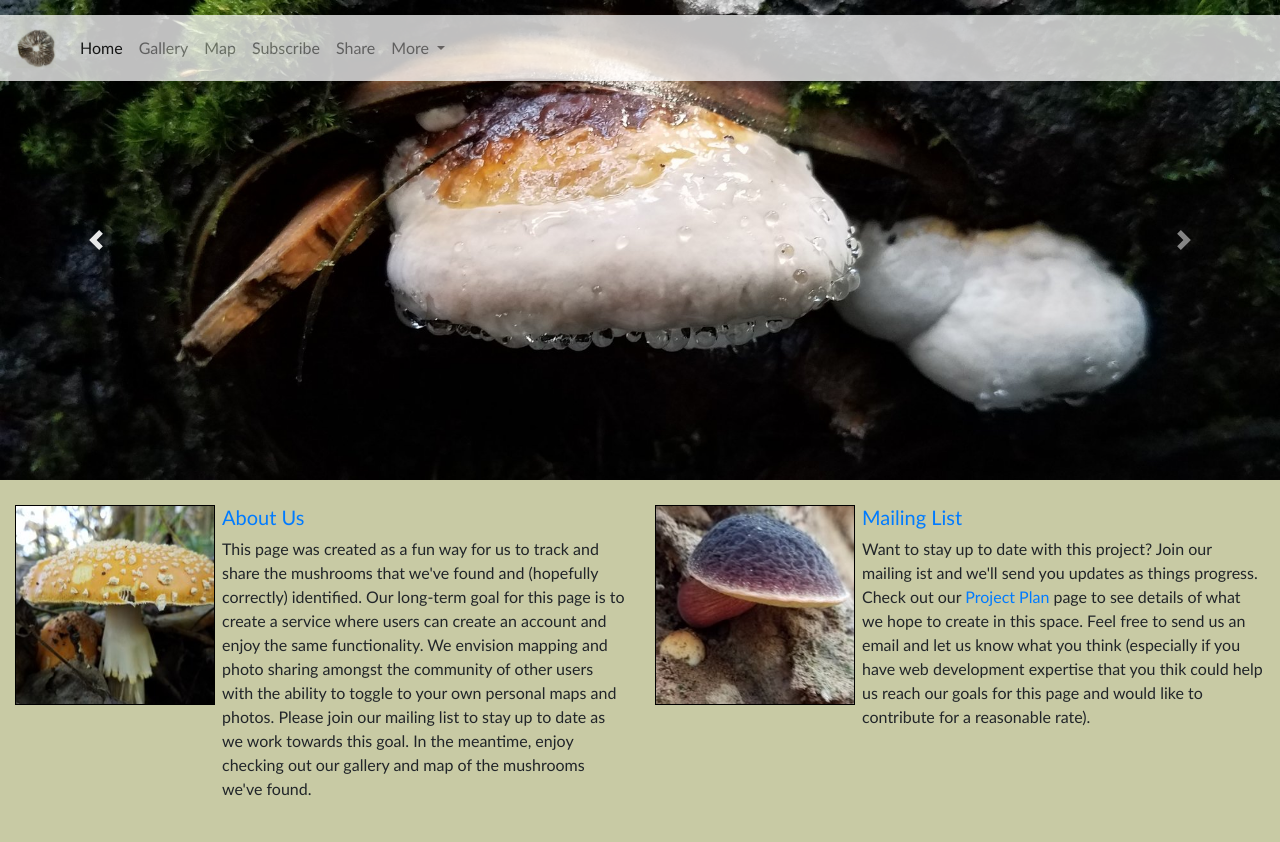
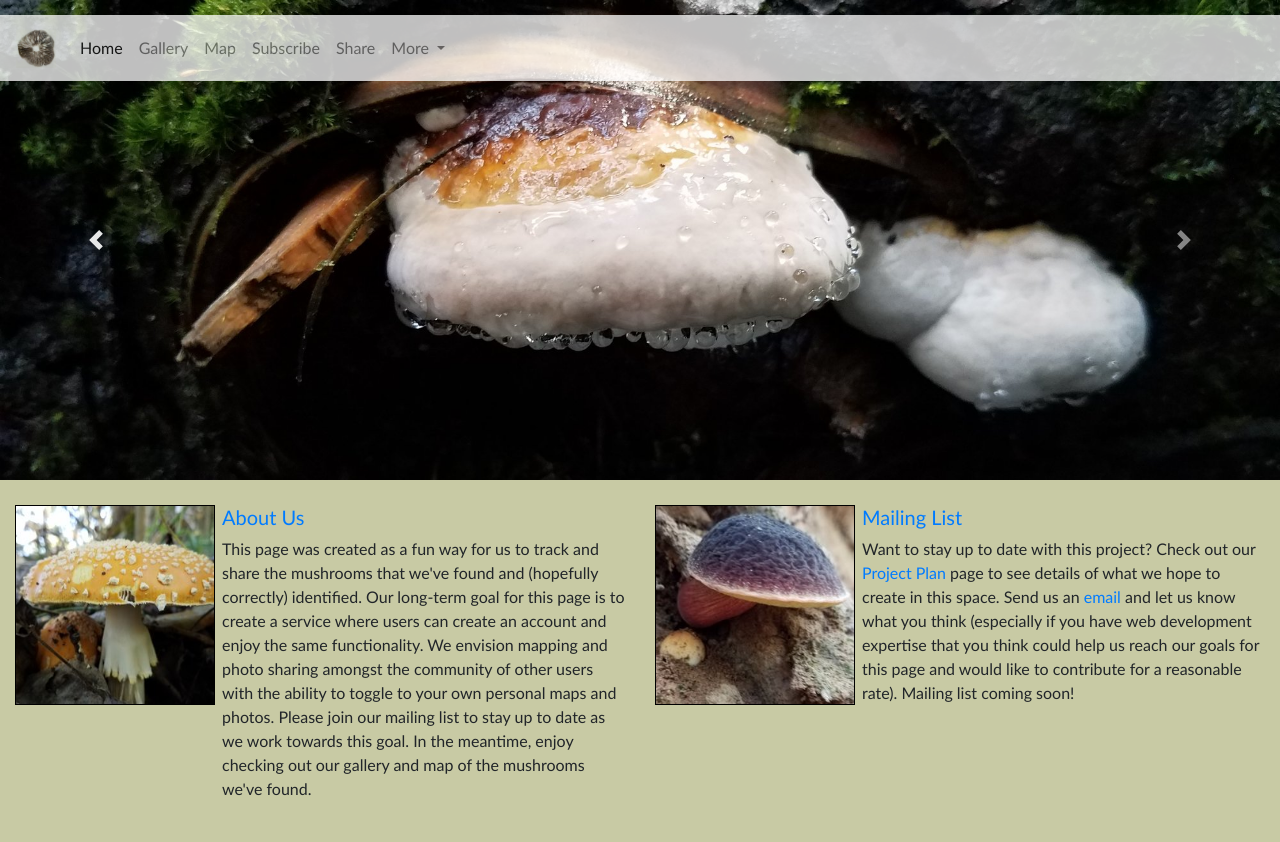
Before and after one commit to jarred104/fungi, a Flask app: page /index in a window 1280 px wide. Run offline with Flask 2, Linux system fonts and the light colour scheme; some libraries are stand-ins or nearby versions.

Commit message:
mailto, site folder for FileZilla

```diff
--- a/templates/index.html
+++ b/templates/index.html
@@ -105,7 +105,7 @@
                             <a href=><img src="static/images_thumbnail/rsz_100006.jpg" class="frontpagepic" alt="..."></a>
                               <div class="media-body">
                                 <a href=><h5 class="mt-0">Mailing List</h5></a>
-                                <p>Want to stay up to date with this project?  Join our mailing ist and we'll send you updates as things progress.  Check out our <a href=projectplan>Project Plan</a> page to see details of what we hope to create in this space.  Feel free to send us an email and let us know what you think (especially if you have web development expertise that you thik could help us reach our goals for this page and would like to contribute for a reasonable rate).</p>
+                                <p>Want to stay up to date with this project?  Check out our <a href=projectplan>Project Plan</a> page to see details of what we hope to create in this space.  Send us an <a href="mailto:ineffablefungi@gmail.com">email</a> and let us know what you think (especially if you have web development expertise that you think could help us reach our goals for this page and would like to contribute for a reasonable rate).  Mailing list coming soon!</p>
 
                               </div>
                             </div>
```
Also changed, not shown: 1 other file.
